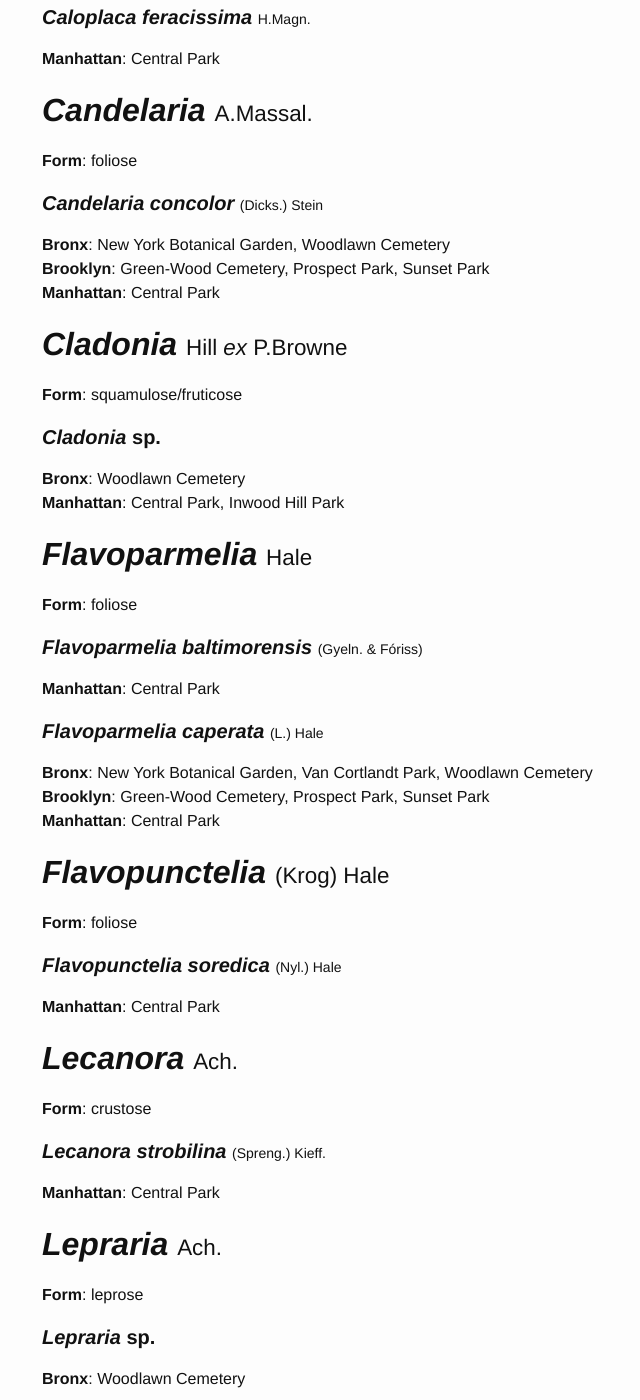
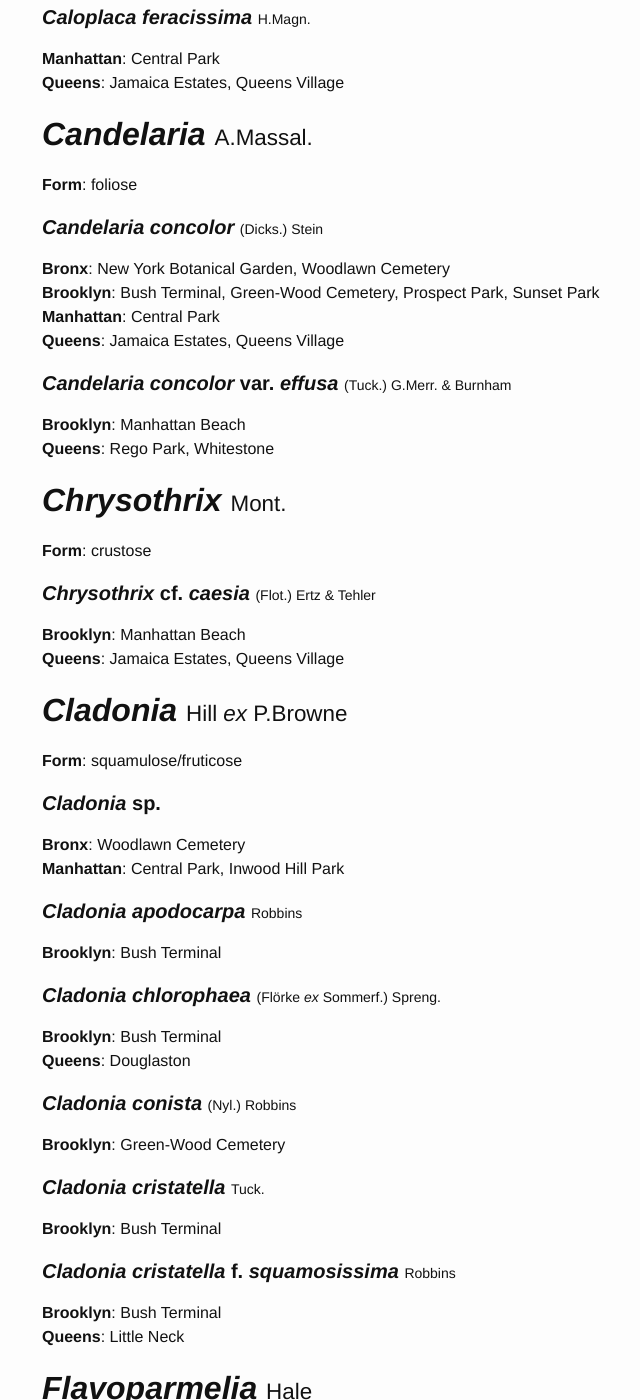
Before and after one commit to lichens-nyc/lichens-nyc.github.io, a Jekyll site: the page built from lichens-nyc.md, in a window 1280 px wide and 1400 px high, scrolled down 534 px. Shown: the whole window, without its empty margins (228-868 px from the left). Built offline with Jekyll 4.4.1, drawn with Linux system fonts in a browser that asks for light colours.

Commit message:
Notes on the Lichens of Eastern New York City
Kings and Queens Counties, Long Island, New York
Thomas J. Delendick
Bulletin of the Torrey Botanical Club, Vol. 121, No. 2 (Apr. – Jun., 1994), pp. 188–193

[commit batch 1]

```diff
--- a/_data/lichens-nyc.yaml
+++ b/_data/lichens-nyc.yaml
@@ -11,16 +11,34 @@
   - name: feracissima
     sites:
       CP: [{ when: 2013, who: JA }]
+      JE: [{ when: 1994, who: TD }]
+      QV: [{ when: 1994, who: TD }]
 - name: Candelaria
   species:
   - name: concolor
     sites:
+      BT: [{ when: 1994, who: TD }]
       CP: [{ when: 2013, who: JA }, { when: 2014, who: DS }]
       GW: [{ when: 2014, who: NP }, { when: 2015, who: NP }]
+      JE: [{ when: 1994, who: TD }]
       NY: [{ when: 2014, who: NP }, { when: 2015, who: NP }]
       PP: [{ when: 2014, who: NP }, { when: 2015, who: NP }]
+      QV: [{ when: 1994, who: TD }]
       SP: [{ when: 2014, who: NP }, { when: 2015, who: NP }]
       WC: [{ when: 2014, who: NP }]
+  - name: concolor var. effusa
+    sites:
+      MB: [{ when: 1994, who: TD }]
+      RP: [{ when: 1994, who: TD }]
+      WS: [{ when: 1994, who: TD }]
+- name: Chrysothrix
+  species:
+  - name: caesia
+    cf: true
+    sites:
+      JE: [{ when: 1994, who: TD }]
+      MB: [{ when: 1994, who: TD }]
+      QV: [{ when: 1994, who: TD }]
 - name: Cladonia
   species:
   - name: sp.
@@ -28,6 +46,23 @@
       CP: [{ when: 2013, who: JA }]
       IH: [{ when: 2015, who: NY }]
       WC: [{ when: 2014, who: NP }]
+  - name: apodocarpa
+    sites:
+      BT: [{ when: 1994, who: TD }]
+  - name: chlorophaea
+    sites:
+      BT: [{ when: 1994, who: TD }]
+      DT: [{ when: 1988, who: TD }]
+  - name: conista
+    sites:
+      GW: [{ when: 1994, who: TD }]
+  - name: cristatella
+    sites:
+      BT: [{ when: 1994, who: TD }]
+  - name: cristatella f. squamosissima
+    sites:
+      BT: [{ when: 1994, who: TD }]
+      LN: [{ when: 1994, who: TD }]
 - name: Flavoparmelia
   species:
   - name: baltimorensis
--- a/_data/lichens.yaml
+++ b/_data/lichens.yaml
@@ -19,10 +19,30 @@
   species:
     concolor:
       auth: (Dicks.) Stein
+    concolor var. effusa:
+      auth: (Tuck.) G.Merr. & Burnham
+Chrysothrix:
+  auth: Mont.
+  date: 1852
+  form: crustose
+  species:
+    caesia:
+      auth: (Flot.) Ertz & Tehler
 Cladonia:
   auth: Hill ex P.Browne
   date: 1756
   form: squamulose/fruticose
+  species:
+    apodocarpa:
+      auth: Robbins
+    chlorophaea:
+      auth: (Flörke ex Sommerf.) Spreng.
+    conista:
+      auth: (Nyl.) Robbins
+    cristatella:
+      auth: Tuck.
+    cristatella f. squamosissima:
+      auth: Robbins
 Flavoparmelia:
   auth: Hale
   date: 1986
--- a/_data/locations.yaml
+++ b/_data/locations.yaml
@@ -6,12 +6,20 @@
   SI: Staten Island
 
 sites:
+  BT: { name: Bush Terminal,             boro: BK }
   CP: { name: Central Park,              boro: MA }
+  DT: { name: Douglaston,                boro: QU }
   GW: { name: Green-Wood Cemetery,       boro: BK }
   HT: { name: Heffernan Triangle,        boro: BK }
   IH: { name: Inwood Hill Park,          boro: MA }
+  JE: { name: Jamaica Estates,           boro: QU }
+  LN: { name: Little Neck,               boro: QU }
+  MB: { name: Manhattan Beach,           boro: BK }
   NY: { name: New York Botanical Garden, boro: BX }
   PP: { name: Prospect Park,             boro: BK }
+  QV: { name: Queens Village,            boro: QU }
+  RP: { name: Rego Park,                 boro: QU }
   SP: { name: Sunset Park,               boro: BK }
   VC: { name: Van Cortlandt Park,        boro: BX }
   WC: { name: Woodlawn Cemetery,         boro: BX }
+  WS: { name: Whitestone,                boro: QU }
--- a/lichens-nyc.md
+++ b/lichens-nyc.md
@@ -21,8 +21,8 @@
 {% if species.name == 'sp.' or species.name == 'spp.' %}
   <strong><cite>{{ genus.name }}</cite> {{ species.name }}</strong>
 {% else %}
-  <strong><cite>{{ genus.name }} {{ species.name }}</cite></strong>
-  <span style="font-size: 0.7em">{{ lichens[genus.name].species[species.name].auth }}</span>
+  <strong><cite>{{ genus.name }}{% if species.cf %}</cite> cf. <cite>{% else %} {% endif %}{{ species.name | replace: ' var. ', '</cite> var. <cite>' | replace: ' f. ', '</cite> f. <cite>' }}</cite></strong>
+  <span style="font-size: 0.7em">{{ lichens[genus.name].species[species.name].auth | replace: ' ex ', ' <em>ex</em> ' }}</span>
 {% endif %}
 </h4>
 <p>
```
